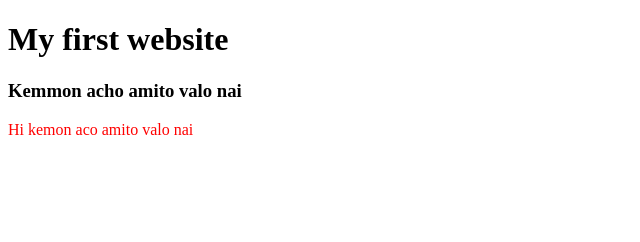
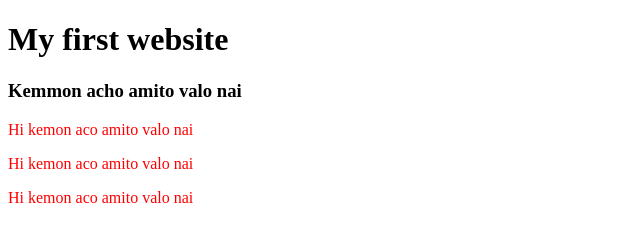
Before and after one commit to aminul001/MY-projects, a plain HTML site: page index.html in a window 1280 px wide. Shown: the whole page, without its empty margins (0-640 px from the left). Drawn offline with Linux system fonts and the light colour scheme.

Commit message:
Update index.html

```diff
--- a/index.html
+++ b/index.html
@@ -19,5 +19,15 @@
             Hi kemon aco amito valo nai
         </p>
     </div>
+     <div class="class">
+        <p style="color: red;">
+            Hi kemon aco amito valo nai
+        </p>
+    </div>
+     <div class="class">
+        <p style="color: red;">
+            Hi kemon aco amito valo nai
+        </p>
+    </div>
 </body>
 </html>
```
